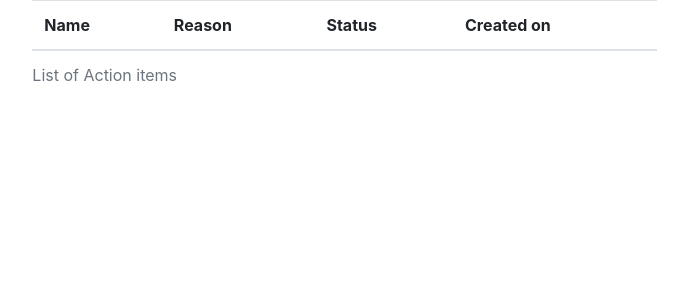
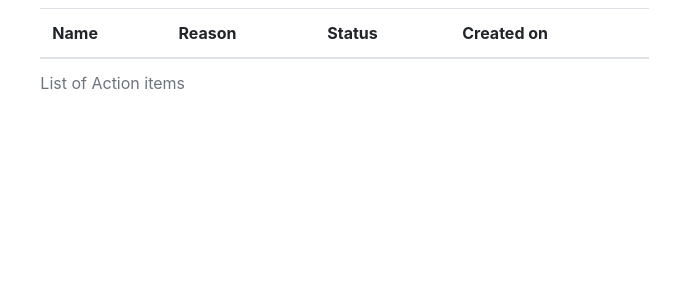
Before and after one commit to Tanigaiarassane/activitytracker, a Flask app: page /todo/list in a window 1280 px wide. Shown: the part 56-356 px from the top of the page, without its empty margins (186-874 px from the left). Run offline with Flask 2, Linux system fonts and the light colour scheme; the visitor is signed in with stand-in values (Sample User, id 1); data comes from the database, SQL or seed files in the repository; data that the repository does not hold is empty; some libraries are stand-ins or nearby versions.

Commit message:
UI changes

```diff
--- a/app/routes.py
+++ b/app/routes.py
@@ -104,7 +104,6 @@ def signin():
         flash(msg,"success")
     return render_template("SignInForm.html",message="Register", form=form)
 
-
 @app.route("/login", methods = ["POST", "GET"])
 def login():
     form = LoginForm()
--- a/app/templates/listing.html
+++ b/app/templates/listing.html
@@ -1,6 +1,6 @@
 {% extends "base.html" %}
 {% block content %}
-
+<div class="container p-2">
 <table class="table table-striped">
     <caption>List of Action items</caption>
   <thead>
@@ -24,4 +24,5 @@
       {% endfor %}
   </tbody>
 </table>
+<div>
 {% endblock content %}
```
Also changed, not shown: 1 other file.
